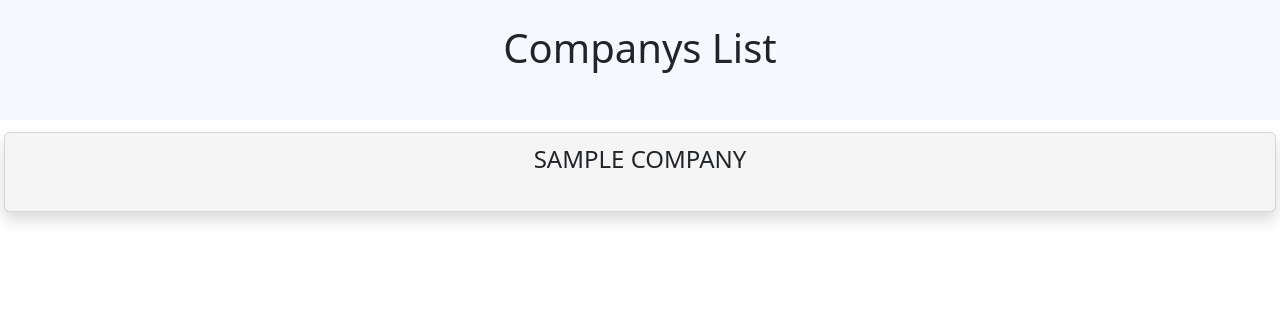
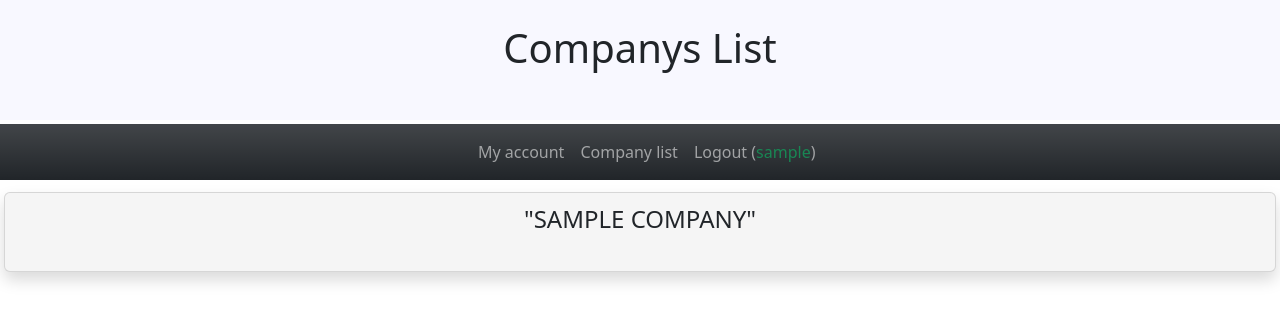
Before and after one commit to ArtMot99/MyCRMProject, a Django app: page /main/ in a window 1280 px wide. Shown: the top 322 px of the page. Run offline with Django 4.2, Linux system fonts and the light colour scheme; a user stored in the database is signed in; tables that the repository leaves empty hold one stand-in row (values such as "Sample post"); some libraries are stand-ins or nearby versions.

Commit message:
Added navbar.html.

```diff
--- a/crmproject/templates/crmproject/index.html
+++ b/crmproject/templates/crmproject/index.html
@@ -7,15 +7,17 @@
 
 
 {% block content %}
-    <div class="w-100 d-inline-block text-center mb-2" style="height: 120px; background-color: #F8F8FF;">
+    <div class="w-100 d-inline-block text-center mb-1" style="height: 120px; background-color: #F8F8FF">
         <h1 class="mt-4">Companys List</h1>
     </div>
+    {% include 'includes/navbar.html' %}
+
     {% for company in companys %}
         <div class="list-group">
             <a href="{% url 'info' pk=company.id %}"
                style="height: 80px; background-color: #F5F5F5; font-size: 24px;"
                class="list-group-item shadow m-1 text-center text-uppercase">
-                <p>{{ company.name_of_company }}</p>
+                <p>"{{ company.name_of_company }}"</p>
             </a>
         </div>
     {% endfor %}
--- a/crmproject/templates/crmproject/info_about_company.html
+++ b/crmproject/templates/crmproject/info_about_company.html
@@ -8,12 +8,13 @@
 
 
 {% block content %}
-    <div class="w-100 d-inline-block text-center mb-3" style="height: 120px; background-color: #F8F8FF">
+    <div class="w-100 d-inline-block text-center mb-1" style="height: 120px; background-color: #F8F8FF">
         <h1 class="mt-4">Detail Info</h1>
     </div>
+    {% include 'includes/navbar.html' %}
 
     {% thumbnail company.photo '250x250' crop='center' as im %}
-        <img class="" style="position: absolute; top: 140px; left: 10px" src="{{ im.url }}" alt="Картинка компании">
+        <img class="" style="position: absolute; top: 195px; left: 10px" src="{{ im.url }}" alt="Картинка компании">
     {% endthumbnail %}
     <div>
         <p style="position: relative; left: 300px"><span class="h4">Name of company:</span> <span style="font-size: 20px; color: #800000">{{ company.name_of_company }}</span></p>
--- /dev/null
+++ b/crmproject/templates/includes/navbar.html
@@ -0,0 +1,17 @@
+<nav class="navbar navbar-expand-lg navbar-dark bg-dark mb-2" style="background-image: var(--bs-gradient);">
+    <div class="collapse navbar-collapse" id="navbarNav" style="">
+        <ul class="navbar-nav" style="position: relative; left: 470px">
+          <li class="nav-item">
+            <a class="nav-link" href="#">My account</a>
+          </li>
+          <li class="nav-item">
+            <a class="nav-link" href="{% url 'index' %}">Company list</a>
+          </li>
+            {% if user.is_authenticated %}
+            <li class="nav-item">
+                <a class="nav-link" href="{% url 'logout' %}">Logout (<span class="text-success">{{ user }}</span>)</a>
+            </li>
+            {% endif %}
+        </ul>
+    </div>
+</nav>
```
